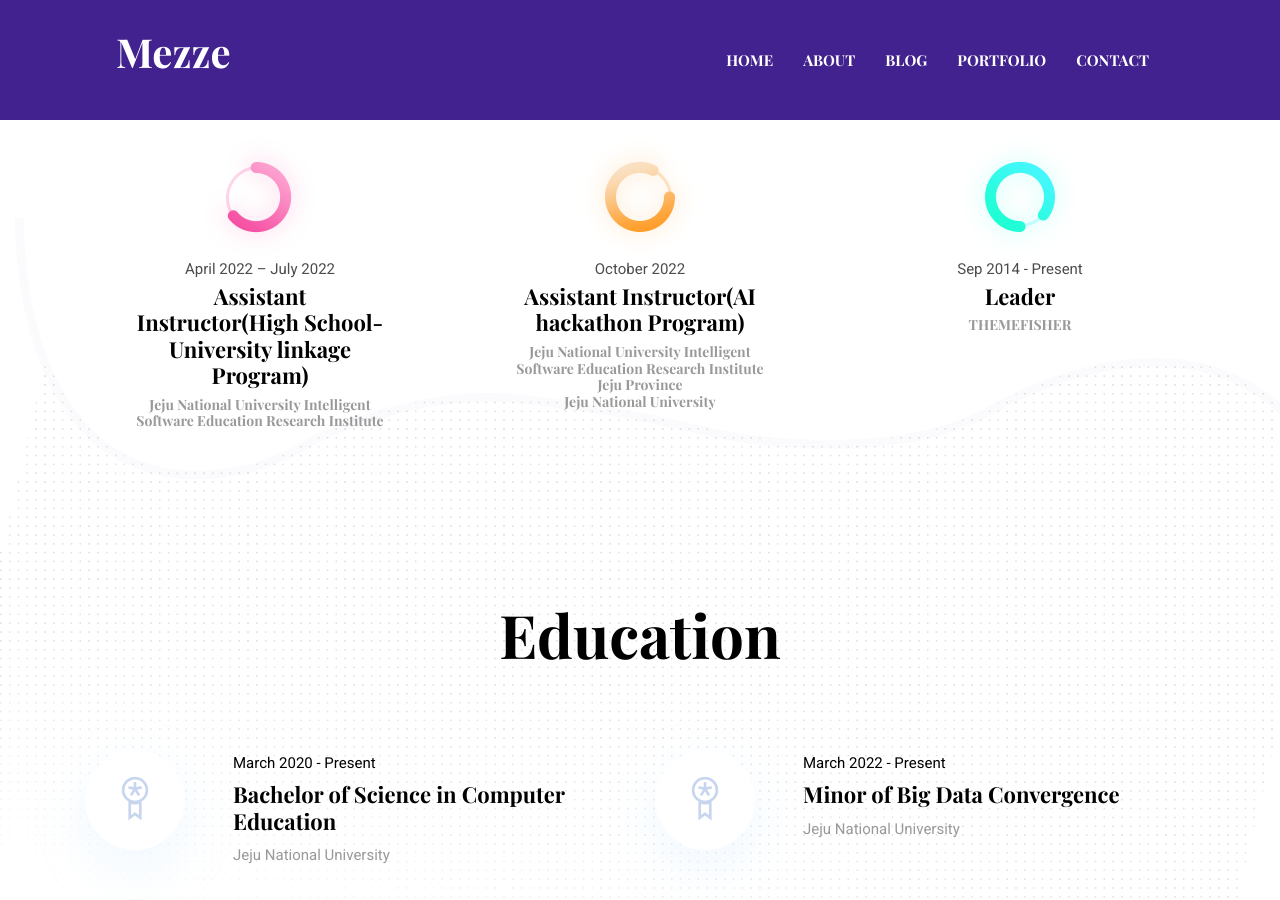
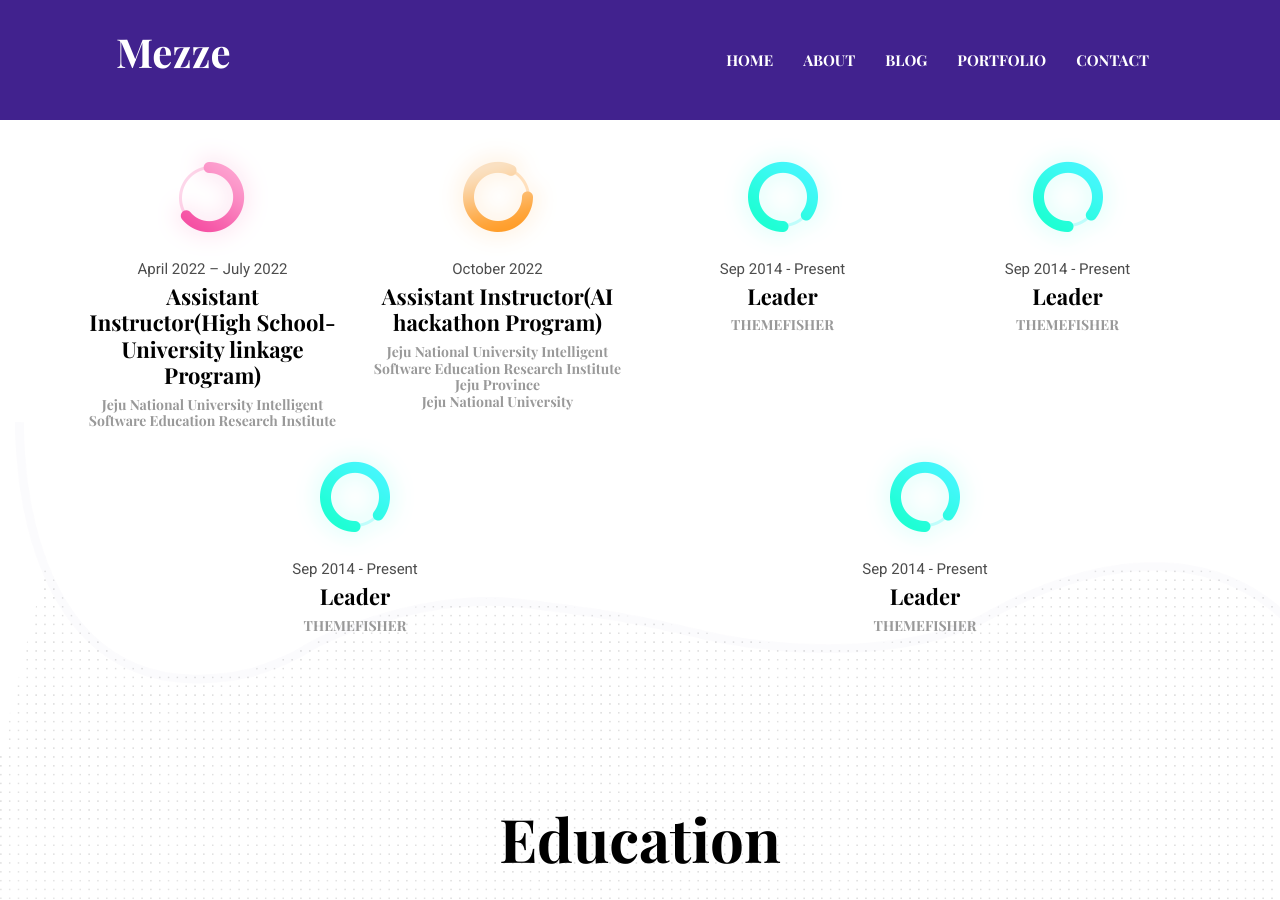
Before and after one commit to JEJUCE/JEJUCE.github.io, a Jekyll site: the page built from index.html, in a window 1280 px wide and 900 px high, scrolled down 1725 px. Built offline with Jekyll 4.4.1, drawn with Linux system fonts in a browser that asks for light colours.

Commit message:
no message

```diff
--- a/_data/settings.yml
+++ b/_data/settings.yml
@@ -90,6 +90,24 @@ experience:
       icon: "icon-2.png",
       date: "October 2022",
       organization: "Jeju National University Intelligent Software Education Research Institute <br> Jeju Province<br> Jeju National University",
+    }
+  - {
+      name: Leader,
+      icon: "icon-3.png",
+      date: "Sep 2014 - Present",
+      organization: "THEMEFISHER",
+    }
+  - {
+      name: Leader,
+      icon: "icon-3.png",
+      date: "Sep 2014 - Present",
+      organization: "THEMEFISHER",
+    }
+  - {
+      name: Leader,
+      icon: "icon-3.png",
+      date: "Sep 2014 - Present",
+      organization: "THEMEFISHER",
     }
   - {
       name: Leader,
```
